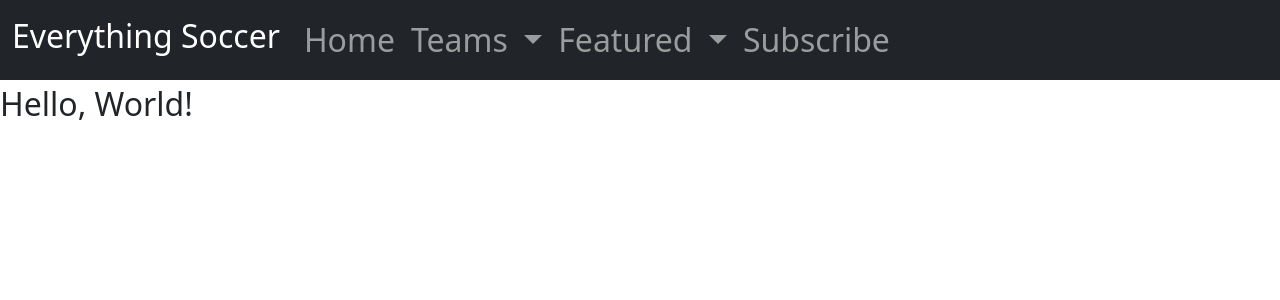
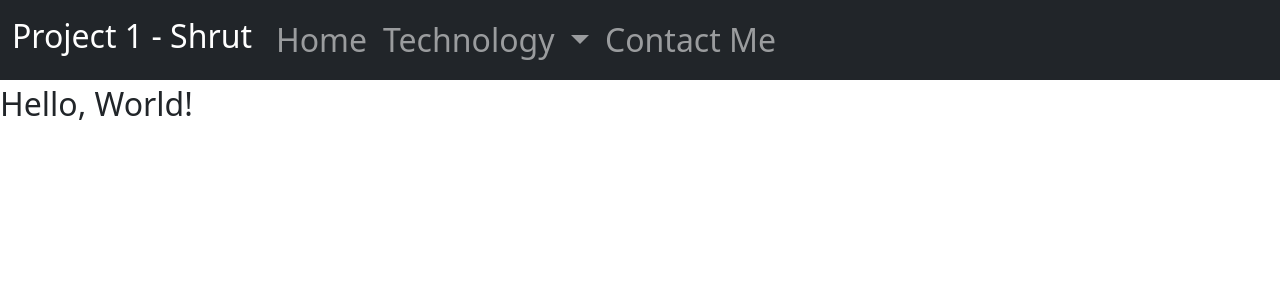
Before and after one commit to skp75/project_1, a Flask app: page / in a window 1280 px wide. Shown: the top 300 px of the page. Run offline with Flask 2, Linux system fonts and the light colour scheme.

Commit message:
nav bar and content pages editing

```diff
--- a/app/templates/index.html
+++ b/app/templates/index.html
@@ -25,7 +25,7 @@
                     col-12">
 
                 <!-- Brand -->
-                <a class="navbar-brand" href="index.html"> <h2>Everything Soccer </h2></a>
+                <a class="navbar-brand" href="index.html"> <h2>Project 1 - Shrut </h2></a>
 
                 <!-- Responsive Button for the smaller menu -->
                 <button class="navbar-toggler" type="button"
@@ -44,28 +44,17 @@
                         <li class="nav-item dropdown">
                             <a class="nav-link dropdown-toggle" href="#" id="navbardrop"
                                data-toggle="dropdown" role="button" data-bs-toggle="dropdown" aria-expanded="false">
-                                Teams
+                                Technology
                             </a>
                             <div class="dropdown-menu">
-                                <a class="dropdown-item" href="liverpool.html">Liverpool</a>
-                                <a class="dropdown-item" href="mancity.html">Man City</a>
-                                <a class="dropdown-item" href="chelsea.html">Chelsea</a>
-                                <a class="dropdown-item" href="manunited.html">Man United</a>
+                                <a class="dropdown-item" href="gitinfo.html">Git</a>
+                                <a class="dropdown-item" href="dockerinfo.html">Docker</a>
+                                <a class="dropdown-item" href="pfinfo.html">Python/Flask</a>
+                                <a class="dropdown-item" href="cicdinfo.html">CI/CD</a>
                             </div>
                         </li>
-
-                        <li class="nav-item dropdown">
-                            <a class="nav-link dropdown-toggle" href="feat.html" id="navbardrop"
-                               data-toggle="dropdown" role="button" data-bs-toggle="dropdown" aria-expanded="false">
-                                Featured
-                            </a>
-                            <div class="dropdown-menu">
-                                <a class="dropdown-item" href="head.html">Head-on-head</a>
-                            </div>
-                        </li>
-
                         <li class="nav-item">
-                            <a class="nav-link" href="contact.html">Subscribe</a>
+                            <a class="nav-link" href="contact.html">Contact Me</a>
                         </li>
                     </ul>
                 </div>
```
Also changed, not shown: app/templates/cicdinfo.html (added, +10 -0 lines), app/templates/contact.html (added, +10 -0 lines), app/templates/dockerinfo.html (added, +10 -0 lines), app/templates/gitingo.html (added, +10 -0 lines), app/templates/pfinfo.html (added, +10 -0 lines).
